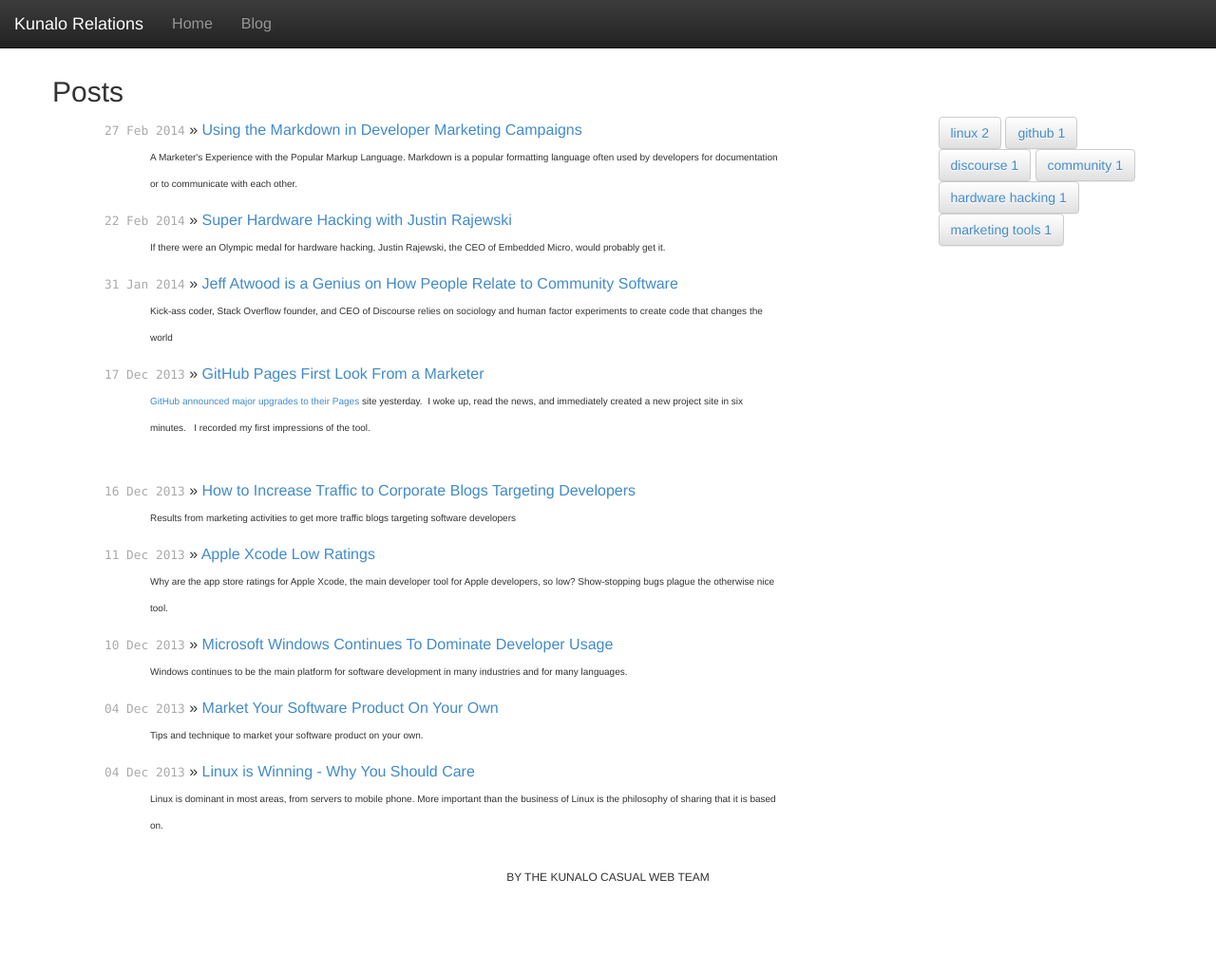
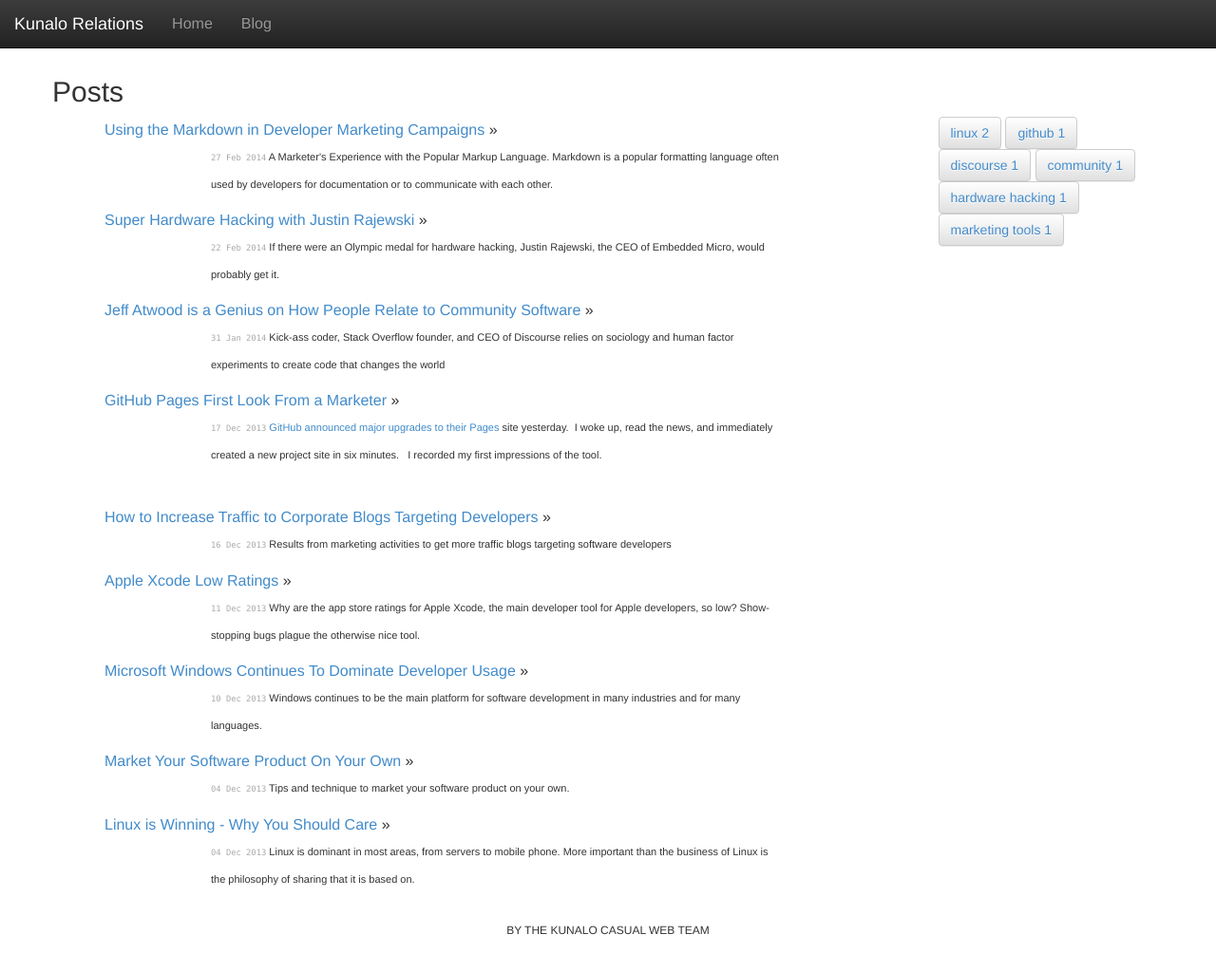
Before and after one commit to KunaloRelations/KunaloRelations.github.io, a Jekyll site: the page built from blog/index.html, in a window 1280 px wide and 1039 px high. Shown: the top 1024 px of the window at 95% size. Built offline with Jekyll 4.4.1, drawn with Linux system fonts in a browser that asks for light colours; nearby versions of some CDN libraries.

Commit message:
changed format of blog main launching page

```diff
--- a/blog/index.html
+++ b/blog/index.html
@@ -13,9 +13,11 @@ title: Index
   <ul class="posts">
     {% for post in site.posts %}
       <li>
-        <span>{{ post.date | date_to_string }}</span> &raquo; <a href="{{ post.url }}">{{ post.title }}</a>
-	<div style ="margin-left: 3em;" >
-	  <p style = "font-size:10px;">
+        <a href="{{ post.url }}">{{ post.title }}</a> &raquo;
+
+	<div style ="margin-left: 7em;" >
+	  <p style = "font-size:11px;">
+	    <span>{{ post.date | date_to_string }}</span>
 	    {{ post.excerpt }}
 	  </p>
 	</div>
```
